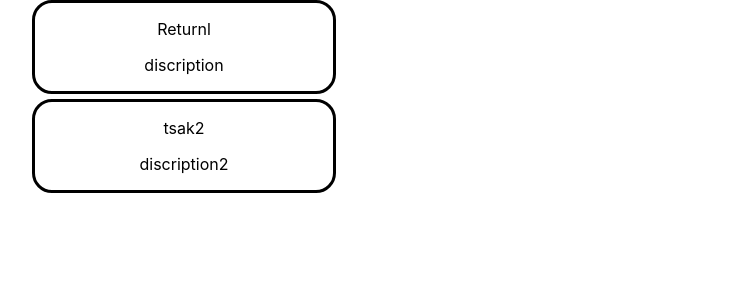
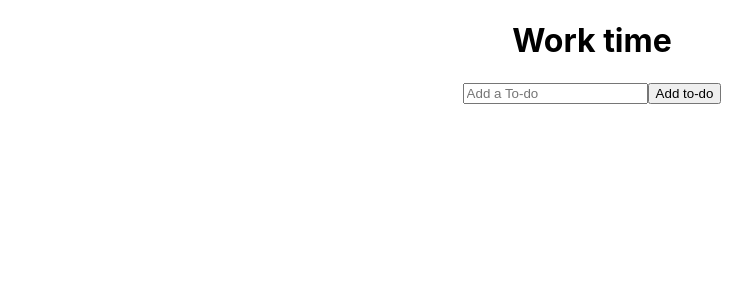
Before and after one commit to brickrend/ToDoList, a React (Create React App) app: page / in a window 1280 px wide. Shown: the top 300 px of the page, without its empty margins (48-800 px from the left). Built offline with nearby package versions, Linux system fonts and the light colour scheme.

Commit message:
to do list

```diff
--- a/src/App.js
+++ b/src/App.js
@@ -1,10 +1,12 @@
 import "./App.css";
 import TaskList from "./components/TaskList";
-
+import ToDoForm from "./components/ToDoForm";
+import ToDoList from "./components/ToDoList";
 function App() {
   return (
     <div className="App">
-      <TaskList />
+      {/* <TaskList /> */}
+      <ToDoList />
     </div>
   );
 }
--- /dev/null
+++ b/src/components/ToDoForm.js
@@ -0,0 +1,28 @@
+import { useState } from "react";
+
+function ToDoForm(props) {
+  const [input, setInput] = useState("");
+
+  const handleChange = (event) => {
+    setInput(event.target.value);
+  };
+  const handleSubmit = (event) => {
+    event.preventDefault();
+    // props.onSubmit({
+    //   text: input,
+    setInput("");
+  };
+  return (
+    <form onSubmit={handleSubmit}>
+      <input
+        type="text"
+        placeholder="Add a To-do"
+        value={input}
+        name="text"
+        onChange={handleChange}
+      />
+      <button>Add to-do</button>
+    </form>
+  );
+}
+export default ToDoForm;
--- /dev/null
+++ b/src/components/ToDoList.js
@@ -0,0 +1,21 @@
+import { useState } from "react";
+import ToDoForm from "./ToDoForm";
+
+function ToDoList() {
+  const [todos, setTodos] = useState([]);
+  const addTodo = (todo) => {
+    if (!todo.text) {
+      return;
+    }
+    const newTodos = [todo, ...todos];
+    setTodos(newTodos);
+    console.log(todo, ...todos);
+  };
+  return (
+    <div>
+      <h1>Work time</h1>
+      <ToDoForm />
+    </div>
+  );
+}
+export default ToDoList;
--- a/src/data.js
+++ b/src/data.js
@@ -2,13 +2,13 @@ const tasks = [
   {
     id: 1,
     name: "Returnl",
-    discription: "discription",
+    description: "description",
     status: true,
   },
   {
     id: 1,
     name: "tsak2",
-    discription: "discription2",
+    description: "description2",
     status: true,
   },
 ];
```
